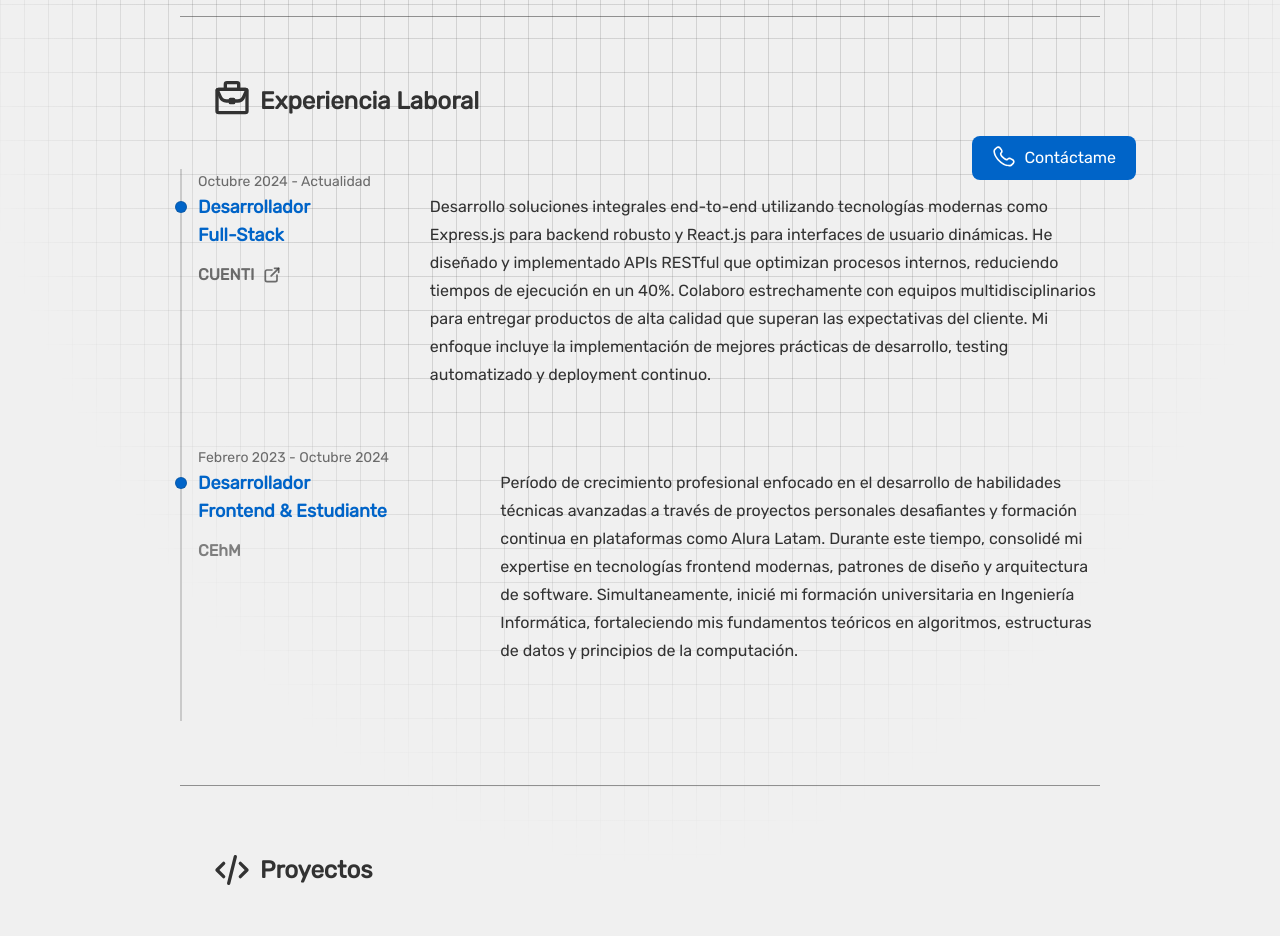
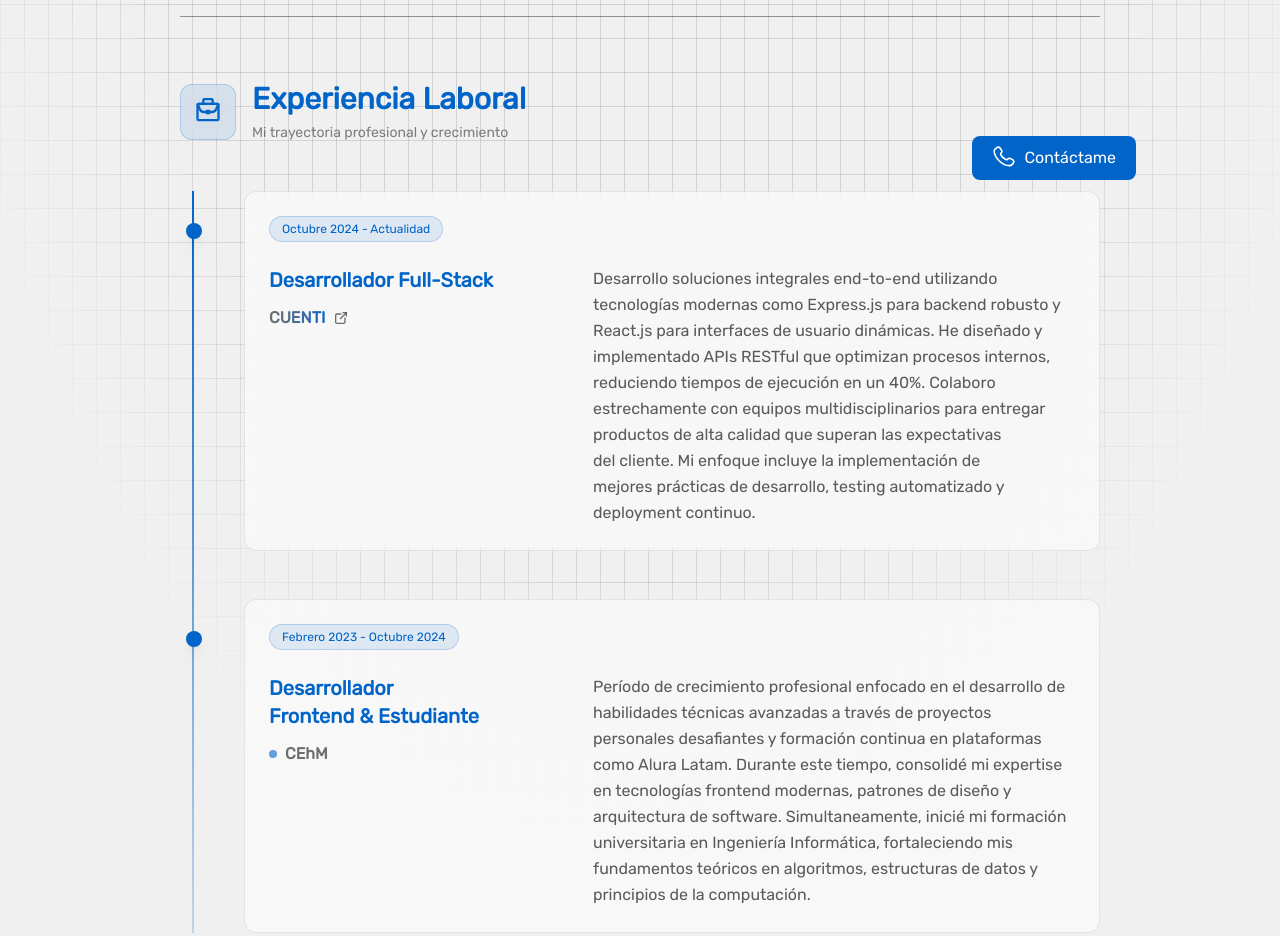
Before and after one commit to CEhM-Hernandez/portfolio, an Astro site: page / in a window 1280 px wide. Shown: the part 540-1476 px from the top of the page. Built offline with nearby package versions, Linux system fonts and the light colour scheme; Astro itself is replaced by a stand-in of ours.

Commit message:
refactor: enhance layout and styling of Experience and ExperienceItem components for improved readability and user experience

```diff
--- a/src/components/Experience.astro
+++ b/src/components/Experience.astro
@@ -7,17 +7,35 @@ import ExperienceItem from '@components/ExperienceItem.astro'
 import { EXPERIENCE } from '@utils/constants.ts'
 ---
 
-<article id="experience" class="flex flex-col gap-12">
-  <h2 class="flex gap-2 text-2xl ml-8 font-bold leading-10 text-balance">
-    <WorkIcon class="size-10" />Experiencia Laboral
+<article id="experience" class="flex flex-col gap-8 sm:gap-12">
+  <header class="flex items-center gap-3 sm:gap-4">
+    <div
+      class="flex items-center justify-center w-12 h-12 sm:w-14 sm:h-14 bg-accent/10 rounded-xl border border-accent/20 backdrop-blur-sm"
+    >
+      <WorkIcon class="w-6 h-6 sm:w-7 sm:h-7 text-accent" />
+    </div>
+    <div class="flex flex-col gap-1">
+      <h2 class="text-2xl sm:text-3xl font-bold text-accent text-balance leading-tight">
+        Experiencia Laboral
       </h2>
-  <ol class="relative border-s-2 border-main/20 dark:border-secondary w-full">
+      <p class="text-sm text-main/60 font-medium">Mi trayectoria profesional y crecimiento</p>
+    </div>
+  </header>
+
+  <div class="relative">
+    <div
+      class="absolute left-3 top-0 bottom-0 w-0.5 bg-gradient-to-b from-accent via-accent/60 to-accent/20"
+    >
+    </div>
+
+    <ol class="space-y-8 sm:space-y-12 ml-2 sm:ml-4">
       {
         EXPERIENCE.map((experience) => (
-        <li class="mb-10 ms-4">
+          <li class="pl-8 sm:pl-12">
             <ExperienceItem {...experience} />
           </li>
         ))
       }
     </ol>
+  </div>
 </article>
--- a/src/components/ExperienceItem.astro
+++ b/src/components/ExperienceItem.astro
@@ -16,32 +16,54 @@ const { title, date, description, enterprise } = Astro.props
 ---
 
 <div
-  class="absolute w-3 h-3 bg-accent rounded-full mt-8 -start-[7px] border border-main/20 dark:border-secondary"
+  class="absolute size-4 bg-accent rounded-full mt-8 left-1.5 shadow-lg hover:scale-110 transition-transform duration-300 z-10"
 >
 </div>
-<time class="mb-1 text-sm font-normal leading-none text-main/70">{date}</time>
-<div class="flex gap-8 flex-col md:flex-row">
-  <div class="flex flex-col gap-4">
-    <h3 class="text-lg font-bold text-accent w-full text-balance">
+
+<article
+  class="bg-secondary/50 backdrop-blur-sm rounded-xl p-4 sm:p-6 border border-main/10 hover:border-accent/30 transition-all duration-300 hover:shadow-lg hover:shadow-accent/10"
+>
+  <time
+    class="inline-block mb-6 text-xs font-medium text-accent bg-accent/10 px-3 py-1 rounded-full border border-accent/20"
+  >
+    {date}
+  </time>
+
+  <div class="grid gap-4 sm:gap-6 grid-cols-1 xl:grid-cols-[300px_1fr]">
+    <div class="flex flex-col gap-3 xl:min-w-[300px]">
+      <h3
+        class="text-lg sm:text-xl font-bold text-accent text-balance group-hover:text-accent/90 transition-colors duration-300"
+      >
         {title}
       </h3>
       {
         enterprise.link ? (
           <a
             href={enterprise.link}
-          class="text-main/70 inline-flex justify-center items-center text-center align-middle gap-2 hover:text-accent w-fit transition duration-300 font-bold decoration-wavy hover:underline leading-5"
+            class="text-main/70 inline-flex items-center gap-2 hover:text-accent w-fit transition-all duration-300 font-semibold hover:underline decoration-wavy underline-offset-4 hover:scale-105 group/link text-sm sm:text-base"
             rel="noopener noreferrer"
             target="_blank"
           >
+            <span class="bg-gradient-to-r from-main/70 to-accent bg-clip-text text-transparent group-hover/link:from-accent group-hover/link:to-accent transition-all duration-300">
               {enterprise.name}
-          <RedirectIcon />
+            </span>
+            <RedirectIcon class="w-4 h-4 group-hover/link:translate-x-0.5 group-hover/link:-translate-y-0.5 transition-transform duration-300" />
           </a>
         ) : (
-        <p class="text-main/60 font-bold leading-5">{enterprise.name}</p>
+          <div class="flex items-center gap-2">
+            <div class="w-2 h-2 rounded-full bg-accent/60" />
+            <p class="text-main/70 font-semibold text-sm sm:text-base">{enterprise.name}</p>
+          </div>
         )
       }
     </div>
-  <p class="mb-4 font-normal text-main text-pretty w-full md:w-3/4 leading-7">
+
+    <div class="flex-1">
+      <p
+        class="text-main/80 text-pretty leading-relaxed group-hover:text-main transition-colors duration-300 text-sm sm:text-base"
+      >
         {description}
       </p>
     </div>
+  </div>
+</article>
```
Lines whose indentation alone changed are shown as unchanged.
